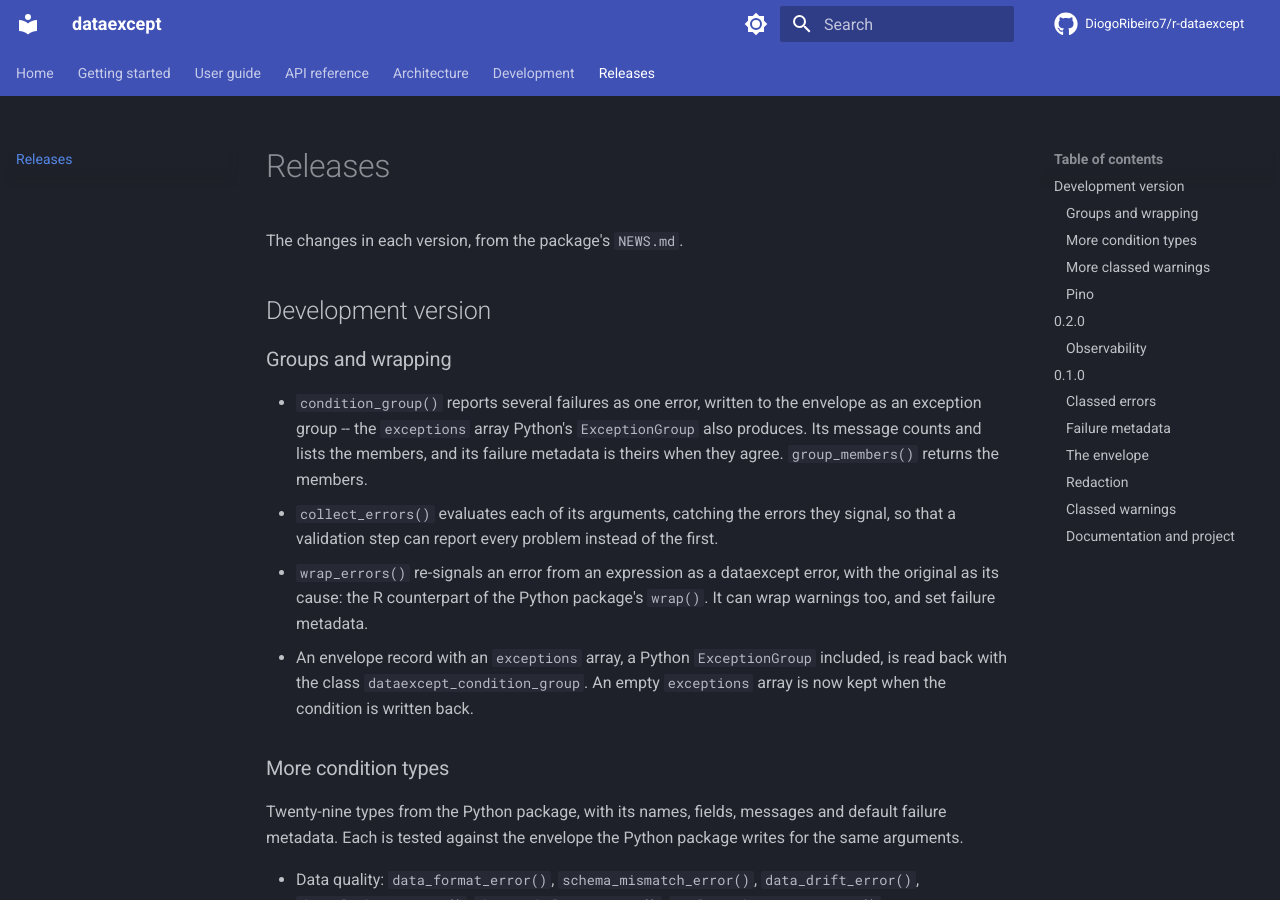
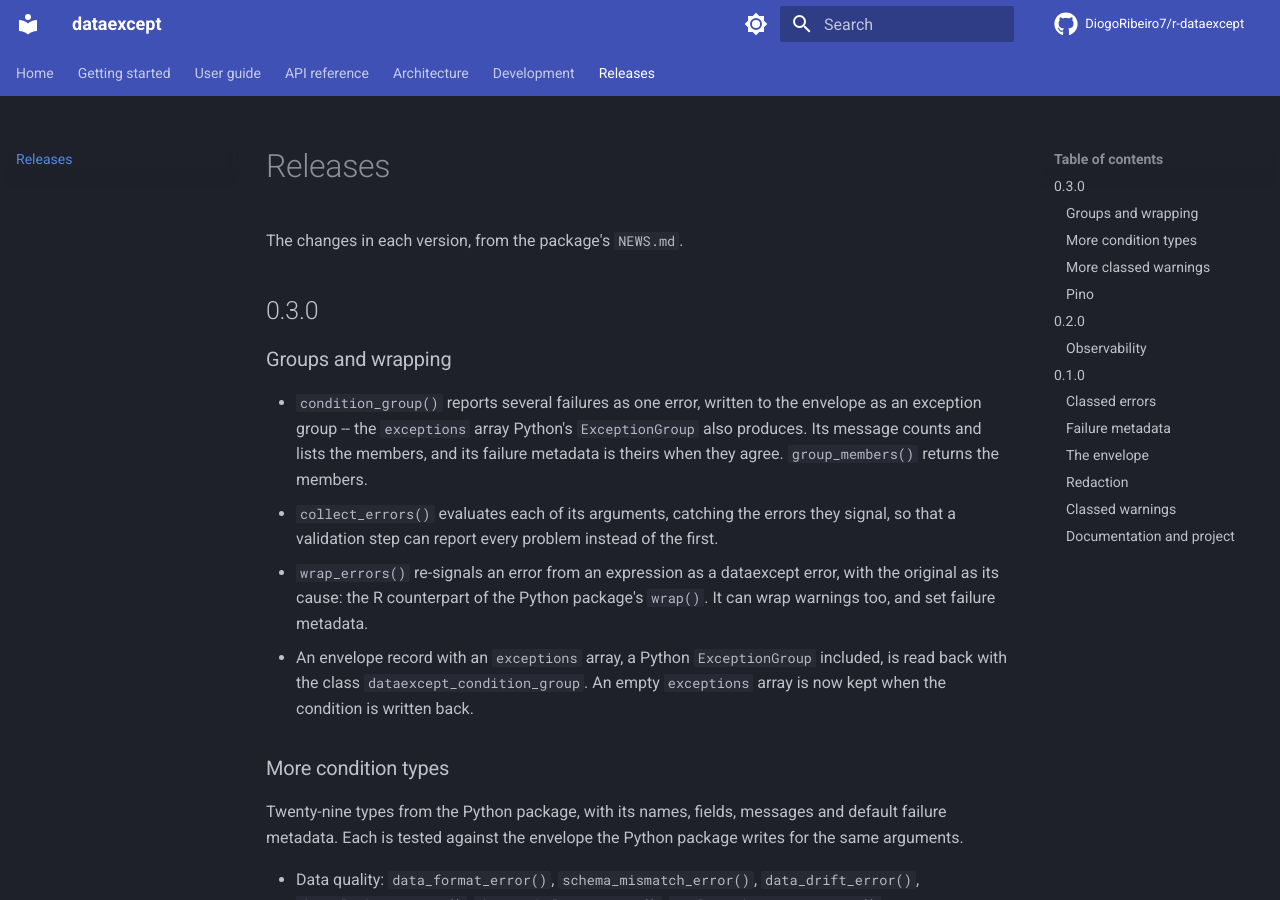
Before and after one commit to DiogoRibeiro7/r-dataexcept, an MkDocs documentation site: the page built from docs/releases.md, in a window 1280 px wide and 900 px high. Built offline with MkDocs 1.6.1 and Material for MkDocs 9.7.7, drawn with Linux system fonts in a browser that asks for light colours; comment, search, counter and statistics services are not loaded.

Commit message:
chore(release): prepare 0.3.0
Set the version to 0.3.0 in DESCRIPTION and CITATION.cff, date the release, turn the development section of NEWS.md into 0.3.0, update the pinned install lines, and regenerate the help pages and reference.

````diff
--- a/NEWS.md
+++ b/NEWS.md
@@ -1,4 +1,4 @@
-# dataexcept (development version)
+# dataexcept 0.3.0
 
 ## Groups and wrapping
 
--- a/docs/getting-started.md
+++ b/docs/getting-started.md
@@ -7,7 +7,7 @@ development version:
 
 ```r
 # install.packages("pak")
-pak::pak("DiogoRibeiro7/r-dataexcept@v0.2.0")
+pak::pak("DiogoRibeiro7/r-dataexcept@v0.3.0")
 pak::pak("DiogoRibeiro7/r-dataexcept")
 ```
 
--- a/docs/releases.md
+++ b/docs/releases.md
@@ -4,7 +4,7 @@
 
 The changes in each version, from the package's `NEWS.md`.
 
-## Development version
+## 0.3.0
 
 ### Groups and wrapping
 
````
Also changed, not shown: README.md (+1 -1 lines), 2 other files.
